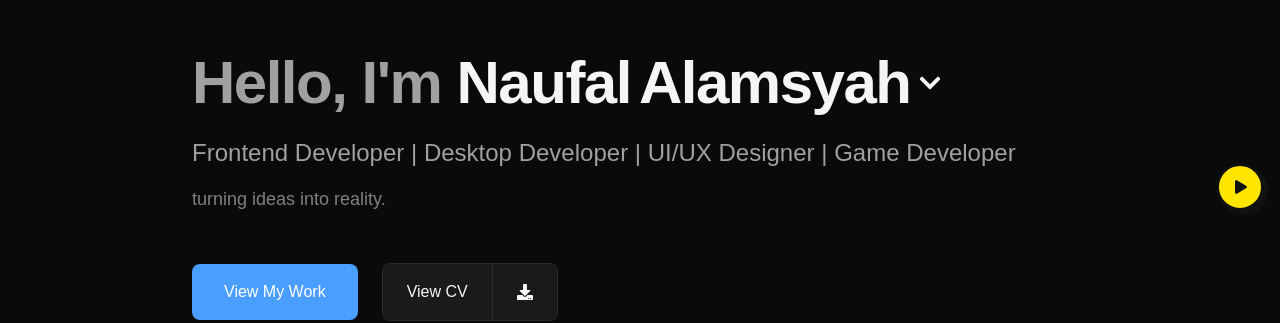
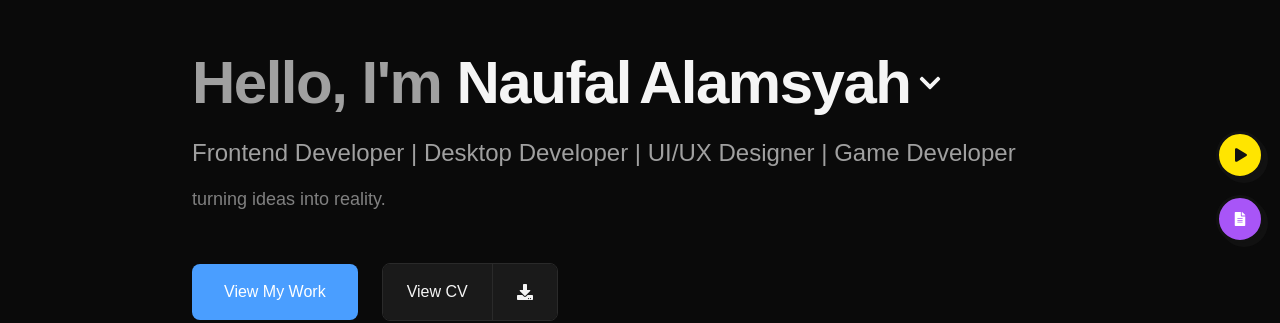
Before and after one commit to naufal-backup/naufal-backup.github.io, a Next.js app: page / in a window 1280 px wide. Shown: the part 213-536 px from the top of the page. Built offline with nearby package versions, Linux system fonts and the light colour scheme; no server answers.

Commit message:
feat: add purple dokulens floating button below play button

```diff
--- a/src/app/components/MusicBackground.js
+++ b/src/app/components/MusicBackground.js
@@ -2,7 +2,7 @@
 
 
 import React, { useState, useRef, useEffect } from 'react';
-import { FaVolumeUp, FaVolumeMute, FaMusic, FaPlay } from 'react-icons/fa';
+import { FaVolumeUp, FaVolumeMute, FaMusic, FaPlay, FaFileAlt } from 'react-icons/fa';
 import { useRouter } from 'next/navigation';
 
 export default function MusicBackground({ isMusicPlaying, toggleMusic, musicError, songs = [], currentSong, onSongChange }) {
@@ -40,11 +40,12 @@ export default function MusicBackground({ isMusicPlaying, toggleMusic, musicErro
 
     return (
         <>
-        {/* Play Game button - fixed tengah vertikal kanan, neobrutalism kuning */}
+        {/* Floating buttons - fixed tengah vertikal kanan, neobrutalism */}
+        <div className="fixed top-1/2 right-2 sm:right-4 -translate-y-1/2 z-50 flex flex-col items-center gap-4">
             <button
                 onClick={() => router.push('/portfolio/brutal-rush')}
                 title="Play Brutal Rush"
-            className="fixed top-1/2 right-2 sm:right-4 -translate-y-1/2 z-50 flex items-center justify-center w-10 h-10 sm:w-12 sm:h-12 rounded-full transition-transform duration-200 hover:scale-110 active:scale-95 cursor-pointer"
+                className="flex items-center justify-center w-10 h-10 sm:w-12 sm:h-12 rounded-full transition-transform duration-200 hover:scale-110 active:scale-95 cursor-pointer"
                 style={{
                     background: '#FFE500',
                     border: '3px solid #111',
@@ -53,6 +54,19 @@ export default function MusicBackground({ isMusicPlaying, toggleMusic, musicErro
             >
                 <FaPlay className="text-[#111] text-sm pl-0.5" />
             </button>
+            <button
+                onClick={() => window.open('https://dokulens.github.io/', '_blank', 'noopener')}
+                title="Dokulens"
+                className="flex items-center justify-center w-10 h-10 sm:w-12 sm:h-12 rounded-full transition-transform duration-200 hover:scale-110 active:scale-95 cursor-pointer"
+                style={{
+                    background: '#A855F7',
+                    border: '3px solid #111',
+                    boxShadow: '4px 4px 0px #111',
+                }}
+            >
+                <FaFileAlt className="text-white text-sm" />
+            </button>
+        </div>
         <div className="fixed bottom-6 right-6 z-50 flex flex-col items-end gap-2">
             {/* Song selection popup */}
             <div className="relative w-full flex flex-col items-end">
```
Lines whose indentation alone changed are shown as unchanged.
